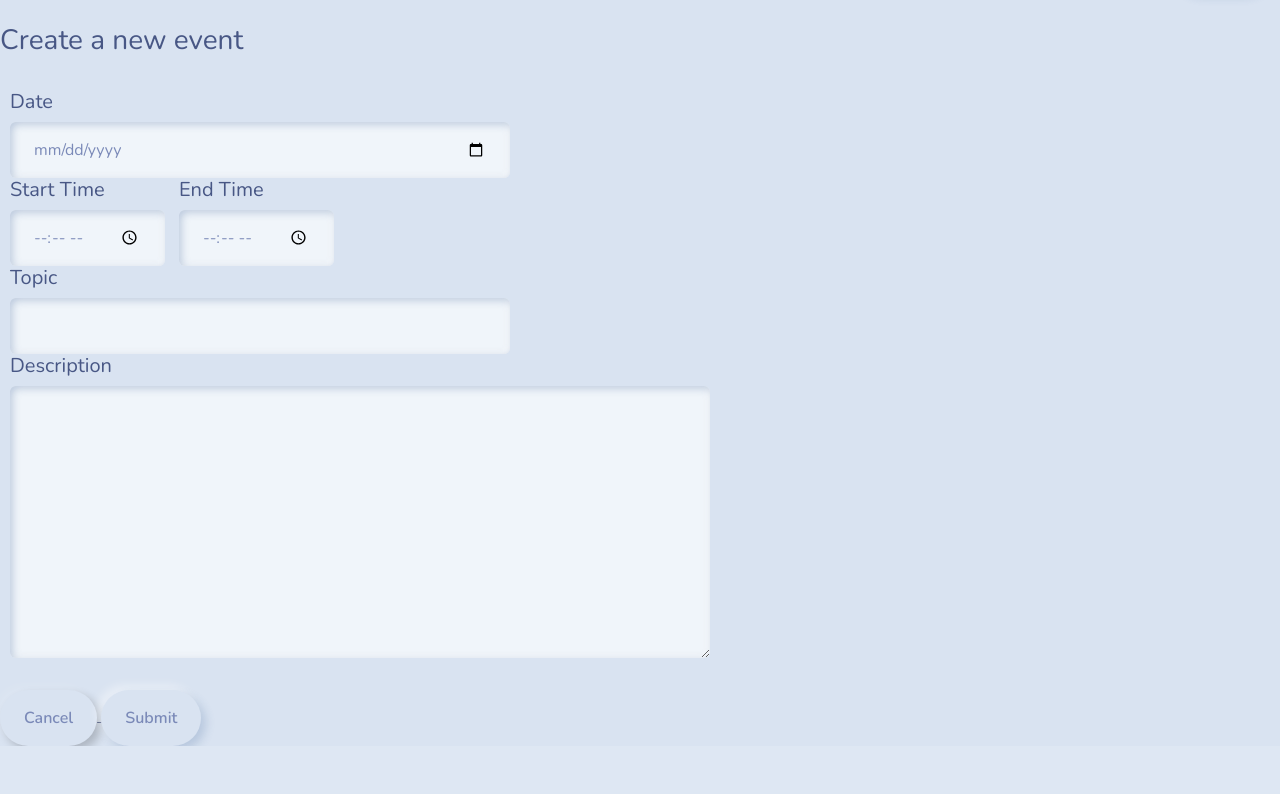
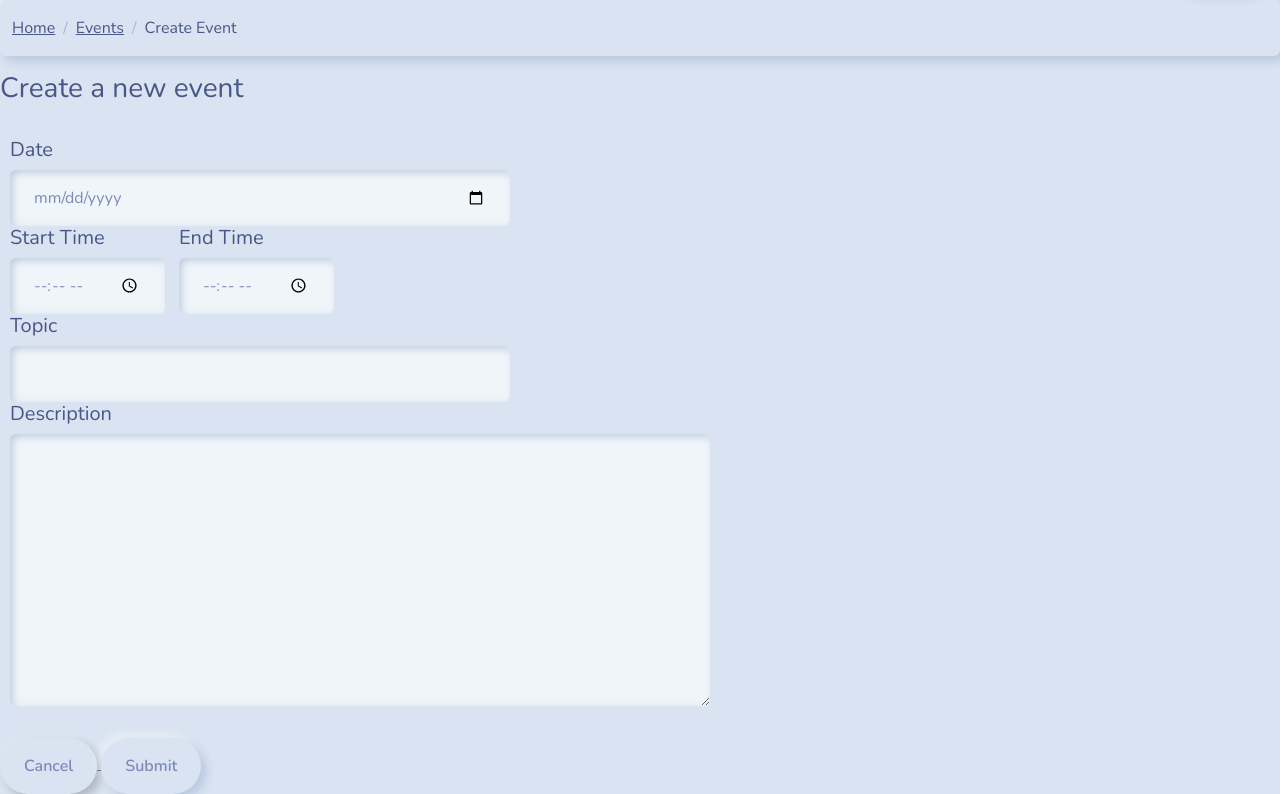
Before and after one commit to Chanpitou/SmartMirror, a Django app: page /createEvent/ in a window 1280 px wide. Shown: the part 72-866 px from the top of the page. Before the commit the page ends 818 px from the top, so only its background shows below. Run offline with Django 5.2, Linux system fonts and the light colour scheme; the visitor is signed in with stand-in values (Sample User, id 1); some libraries are stand-ins or nearby versions.

Commit message:
finished events: update, create, templates, breadcrumbs

```diff
--- a/base/models.py
+++ b/base/models.py
@@ -55,7 +55,7 @@ class News(models.Model):
     ]
     user = models.OneToOneField(User, on_delete=models.CASCADE)
     source = models.CharField(max_length=50, choices=NEW_SOURCE)
-    topic = models.TextField(max_length=100, default="general")
+    topic = models.TextField(max_length=100, null=True)
 
     def __str__(self):
         return str(self.user) + ": " + self.source + ", " + self.topic
--- a/base/templates/base/about.html
+++ b/base/templates/base/about.html
@@ -1,4 +1,8 @@
 {% extends 'main.html' %} {% block content %}
+<ol class="breadcrumb">
+    <li class="breadcrumb-item"><a href="{% url 'home' %}">Home</a></li>
+    <li class="breadcrumb-item active">About</li>
+</ol>
 <h1>About</h1>
 <hr />
 <h3>Developers</h3>
--- a/base/templates/base/create_event.html
+++ b/base/templates/base/create_event.html
@@ -1,7 +1,24 @@
 {% extends 'main.html' %} {% block content %}
-<br />
 <div>
+    {% if page == "create" %}
+    <ol class="breadcrumb">
+        <li class="breadcrumb-item"><a href="{% url 'home' %}">Home</a></li>
+        <li class="breadcrumb-item">
+            <a href="{{request.META.HTTP_REFERER}}">Events</a>
+        </li>
+        <li class="breadcrumb-item active">Create Event</li>
+    </ol>
     <h3>Create a new event</h3>
+    {% else %}
+    <ol class="breadcrumb">
+        <li class="breadcrumb-item"><a href="{% url 'home' %}">Home</a></li>
+        <li class="breadcrumb-item">
+            <a href="{{request.META.HTTP_REFERER}}">Events</a>
+        </li>
+        <li class="breadcrumb-item active">Update Event</li>
+    </ol>
+    <h3>Update Event</h3>
+    {% endif %}
     <hr />
     <form action="" method="POST">
         {% csrf_token %}
--- a/base/templates/base/index.html
+++ b/base/templates/base/index.html
@@ -6,6 +6,7 @@
 {% if request.user.is_authenticated %}
 <h3><q>Hello, {{user.username.upper}}!</q></h3>
 <span>User ID: {{ request.user.id }}</span>
+
 <!-- if not logged in, showed this -->
 {% else %}
 <h3><q>Welcome!</q></h3>
--- a/base/urls.py
+++ b/base/urls.py
@@ -8,8 +8,8 @@ urlpatterns = [
     path("", views.index, name="home"),
     path("events/<str:pk>/", views.event, name="events"),
     path("createEvent/", views.createEvent, name="create-event"),
-    # path("updateEvent/<str:pk>/", views.updateEvent, name="update-event"),
-    # path("deleteEvent/<str:pk>/", views.deleteEvent, name="delete-event"),
+    path("updateEvent/<str:pk>/", views.updateEvent, name="update-event"),
+    path("deleteEvent/<str:pk>/", views.deleteEvent, name="delete-event"),
     path("about/", views.aboutPage, name="about"),
     path("configuration/", views.configurationPage, name="configuration"),
     path("location/", views.updateLocation, name="location"),
--- a/base/views.py
+++ b/base/views.py
@@ -173,6 +173,7 @@ def event(request, pk):
 @login_required(login_url="login")
 # Creating new events
 def createEvent(request):
+    page = "create"
     form = EventForm()
     if request.method == "POST":
         form = EventForm(request.POST)
@@ -196,45 +197,53 @@ def createEvent(request):
             except Exception as e:
                 print(f"Error creating event: {e}")
 
+    context = {"form": form, "page": page}
+    return render(request, "base/create_event.html", context)
+
+
+# restrict user if not authenticated
+@login_required(login_url="login")
+# Creating new events
+def updateEvent(request, pk):
+    event = Event.objects.get(id=pk)
+    # Populate the form with initial data from the existing event
+    form = EventForm(
+        initial={
+            "ev_topic": event.topic,
+            "ev_description": event.description,
+            "ev_date": event.event_date,
+            "ev_start_time": event.start_time,
+            "ev_end_time": event.end_time,
+        }
+    )
+    # When submited
+    if request.method == "POST":
+        # Create an instance of form with the data submitted via POST request
+        form = EventForm(request.POST)
+        if form.is_valid():
+            # Update the existing event with the form data
+            event.topic = form.cleaned_data["ev_topic"]
+            event.description = form.cleaned_data["ev_description"]
+            event.event_date = form.cleaned_data["ev_date"]
+            event.start_time = form.cleaned_data["ev_start_time"]
+            event.end_time = form.cleaned_data["ev_end_time"]
+            event.save()
+            return redirect("events", pk=request.user.id)
+
     context = {"form": form}
     return render(request, "base/create_event.html", context)
 
 
-# def createTask(request):
-#     if request.method == "POST":
-#         Task.objects.create(
-#             user=request.user,
-#             topic=request.POST.get("task-topic"),
-#             description=request.POST.get("task-description"),
-#         )
-#         return redirect("tasks", pk=request.user.id)
-
-#     context = {}
-#     return render(request, "base/create_task.html", context)
-
-
-# # restrict user if not authenticated
-# @login_required(login_url="login")
-# # Update task
-# def updateTask(request, pk):
-#     task = Task.objects.get(id=pk)
-#     form = TaskForm(instance=task)
-#     if request.method == "POST":
-#         task.topic = request.POST.get("topic")
-#         task.description = request.POST.get("description")
-#         task.save()
-#         return redirect("tasks", pk=request.user.id)
-#     context = {"form": form}
-#     return render(request, "base/update_task.html", context)
-
-
-# # restrict user if not authenticated
-# @login_required(login_url="login")
-# # Delete task
-# def deleteTask(request, pk):
-#     task = Task.objects.get(id=pk)
-#     if request.method == "POST":
-#         task.delete()
-#         return redirect("user", pk=request.user.id)
-#     context = {"obj": task}
-#     return render(request, "base/delete_task.html", context)
+# restrict user if not authenticated
+@login_required(login_url="login")
+# Creating new events
+def deleteEvent(request, pk):
+    event = Event.objects.get(id=pk)
+    if request.method == "POST":
+        event.delete()
+        messages.success(
+            request, f"Event '{event.topic}' has been successfully deleted."
+        )
+        return redirect("events", pk=request.user.id)
+    context = {"obj": event.topic}
+    return render(request, "base/delete_event.html", context)
--- a/templates/main.html
+++ b/templates/main.html
@@ -10,9 +10,13 @@
     <body>
         {% include 'navbar.html' %} {% if messages %}
         <ul class="messages">
-            {% for message in messages %}
+            {% for message in messages %} {% if message.tags == 'error' %}
             <li><p class="text-danger">{{ message }}</p></li>
-            {% endfor %}
+            {% elif message.tags == 'success' %}
+            <li><p class="text-success">{{ message }}</p></li>
+            {% else %}
+            <li><p>{{ message }}</p></li>
+            {% endif %} {% endfor %}
         </ul>
         {% endif %} {% block content %} {% endblock %}
     </body>
```
Also changed, not shown: base/templates/base/configuration.html (+8 -1 lines), base/templates/base/delete_event.html (renamed from base/templates/base/delete_task.html, +7 -0 lines), base/templates/base/events.html (+23 -8 lines), base/templates/base/location.html (+7 -0 lines), base/templates/base/news.html (+19 -2 lines), base/templates/base/update_task.html (deleted, +0 -14 lines), base/migrations/0017_alter_news_topic.py (added), base/migrations/0018_alter_news_topic.py (added).
